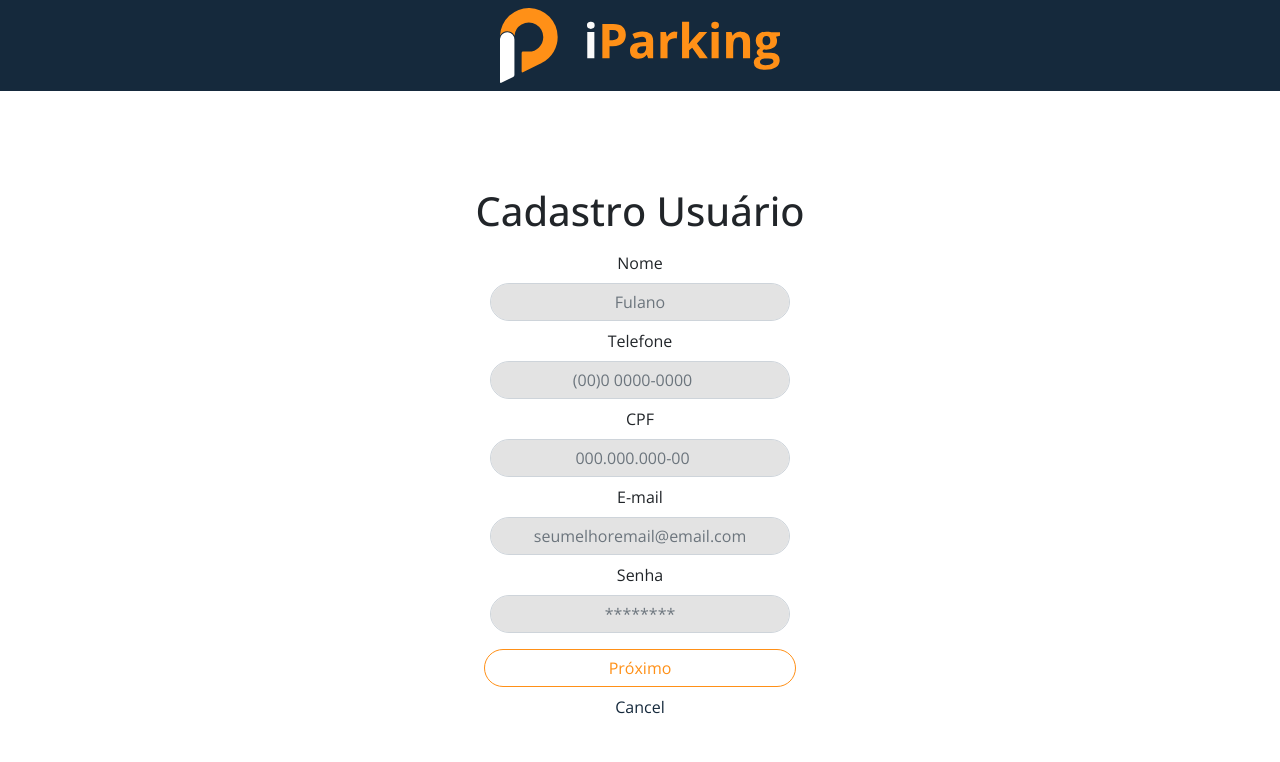
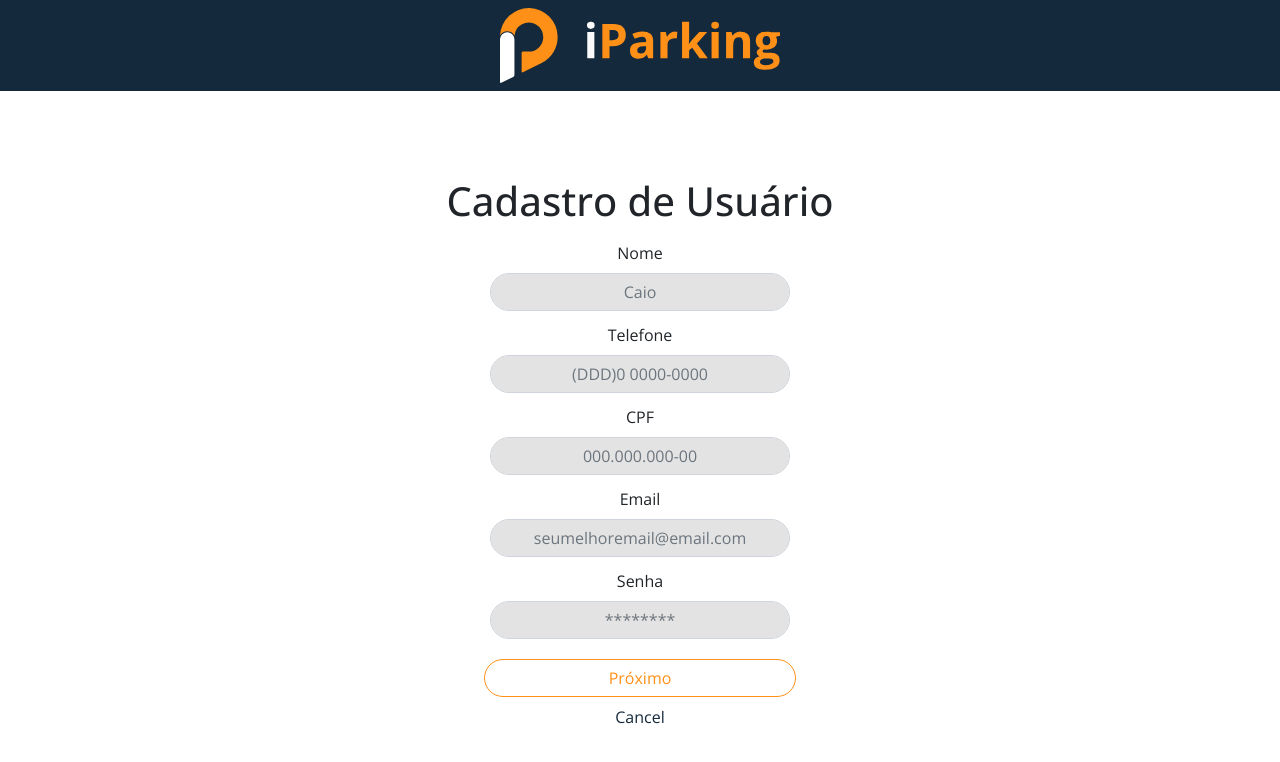
Before and after one commit to luisgomes01/iParking, a React (Vite) app: page /signup in a window 1280 px wide. Shown: the top 762 px of the page. Built offline with nearby package versions, Linux system fonts and the light colour scheme.

Commit message:
Add validation and masks on User registration

```diff
--- a/src/components/IparkingTextField.jsx
+++ b/src/components/IparkingTextField.jsx
@@ -9,6 +9,7 @@ export const IparkingTextField = ({ label, ...props }) => {
       <label className="form-label mt-2" htmlFor={field.name}>
         {label}
       </label>
+
       <input
         className={`customer-input form-control iparking-input text-center ${
           meta.touched && meta.error && 'is-invalid'
@@ -16,6 +17,7 @@ export const IparkingTextField = ({ label, ...props }) => {
         {...field}
         {...props}
       />
+
       <span className="text-danger mt-1">
         <u>
           <i>
--- a/src/index.jsx
+++ b/src/index.jsx
@@ -6,8 +6,4 @@ import ReactDOM from 'react-dom/client'
 
 import App from './App'
 
-ReactDOM.createRoot(document.getElementById('root')).render(
-  <React.StrictMode>
-    <App />
-  </React.StrictMode>
-)
+ReactDOM.createRoot(document.getElementById('root')).render(<App />)
--- a/src/layout/classes.scss
+++ b/src/layout/classes.scss
@@ -99,3 +99,7 @@
   flex-direction: column !important;
   width: 312px !important;
 }
+
+.form-control.is-invalid {
+  border-color: #e54652 !important;
+}
--- a/src/pages/customer/signup/SignupUser.jsx
+++ b/src/pages/customer/signup/SignupUser.jsx
@@ -1,53 +1,74 @@
+import { Form, Formik } from 'formik'
 import React from 'react'
 import { Link } from 'react-router-dom'
 
+import { IparkingTextField } from '../../../components/IparkingTextField'
 import { useRouterDom } from '../../../contexts/RouterDom'
+import { signupUserInitialValues } from '../../../services/initialValues'
+import { signupValidation } from '../../../services/validation'
 import { CONSTANTS } from '../../../utils/constants'
+import { maskCPF, maskPhone } from '../../../utils/masks'
 
 export default function SignupUser() {
   const { navigate } = useRouterDom()
 
   return (
-    <>
+    <Formik
+      initialValues={signupUserInitialValues}
+      validationSchema={signupValidation}
+      onSubmit={values => {
+        // Code to validade if exists in database also goes here
+        console.log(values)
+        navigate('/signup/auto')
+      }}
+    >
+      {({ setFieldValue }) => (
         <div className="align-items-center customer-section d-flex flex-column flex-grow-1 mt-3 justify-content-center">
-        <h1>Cadastro Usuário</h1>
+          <Form>
+            <h1>{CONSTANTS.CUSTOMER_ROUTE.USER_REGISTRATION}</h1>
             <div className="align-items-center d-flex flex-column justify-content-center">
-          <label className="form-label mt-2">Nome</label>
-          <input
-            className="customer-input form-control iparking-input text-center"
-            placeholder="Fulano"
+              <IparkingTextField
+                label={CONSTANTS.CUSTOMER_ROUTE.NAME_LABEL}
+                name="name"
+                placeholder={CONSTANTS.CUSTOMER_ROUTE.NAME}
                 type="text"
               />
-          <label className="form-label  mt-2">Telefone</label>
-          <input
-            className="customer-input form-control iparking-input text-center"
-            placeholder="(00)0 0000-0000"
-            type="number"
+              <IparkingTextField
+                label={CONSTANTS.CUSTOMER_ROUTE.PHONE_LABEL}
+                maxLength={15}
+                name="phone"
+                onChange={event =>
+                  setFieldValue('phone', maskPhone(event.target.value))
+                }
+                placeholder={CONSTANTS.CUSTOMER_ROUTE.PHONE}
+                type="text"
               />
-          <label className="form-label mt-2">CPF</label>
-          <input
-            className="customer-input form-control iparking-input text-center"
-            placeholder="000.000.000-00"
-            type="number"
+
+              <IparkingTextField
+                label={CONSTANTS.CUSTOMER_ROUTE.CPF_LABEL}
+                maxLength={14}
+                name="cpf"
+                onChange={event =>
+                  setFieldValue('cpf', maskCPF(event.target.value))
+                }
+                placeholder={CONSTANTS.CUSTOMER_ROUTE.CPF}
+                type="text"
               />
-          <label className="form-label mt-2">E-mail</label>
-          <input
-            className="customer-input form-control iparking-input text-center"
+
+              <IparkingTextField
+                label={CONSTANTS.CUSTOMER_ROUTE.EMAIL_LABEL}
+                name="email"
                 placeholder={CONSTANTS.CUSTOMER_ROUTE.EMAIL}
                 type="text"
               />
-          <label className="form-label mt-2">Senha</label>
-          <input
-            className="customer-input form-control iparking-input text-center"
+              <IparkingTextField
+                label={CONSTANTS.CUSTOMER_ROUTE.PASSWORD_LABEL}
+                name="password"
                 placeholder={CONSTANTS.CUSTOMER_ROUTE.PASSWORD}
-            type="text"
+                type="password"
               />
               <div className="customer-actions mt-2">
-            <button
-              className="btn btn-outline-primary mt-2"
-              onClick={() => navigate('/signup/auto')}
-              type="button"
-            >
+                <button className="btn btn-outline-primary mt-2" type="submit">
                   {CONSTANTS.CUSTOMER_ACTIONS.NEXT}
                 </button>
                 <Link className="primary mt-2" to="/">
@@ -55,7 +76,9 @@ export default function SignupUser() {
                 </Link>
               </div>
             </div>
+          </Form>
         </div>
-    </>
+      )}
+    </Formik>
   )
 }
--- a/src/services/initialValues.js
+++ b/src/services/initialValues.js
@@ -2,3 +2,11 @@ export const logInInitialValues = {
   email: '',
   password: ''
 }
+
+export const signupUserInitialValues = {
+  cpf: '',
+  email: '',
+  name: '',
+  password: '',
+  phone: ''
+}
--- a/src/services/validation.js
+++ b/src/services/validation.js
@@ -2,7 +2,21 @@ import * as Yup from 'yup'
 
 export const loginValidation = Yup.object({
   email: Yup.string()
-    .email('Email is not valid.')
-    .required('Please enter a valid email.'),
-  password: Yup.string().required('A password is required to proceed.')
+    .email('Email não é válido.')
+    .required('Email é um campo obrigatório.'),
+  password: Yup.string().required('Senha é um campo obrigatório.')
 })
+
+export const signupValidation = Yup.object({
+  cpf: Yup.string()
+    .min(11, 'Insira um CPF.')
+    .required('CPF é um campo obrigatório.'),
+  email: Yup.string()
+    .required('Email é um campo obrigatório')
+    .email('Email inválido.'),
+  name: Yup.string().required('Nome é um campo obrigatório.'),
+  password: Yup.string().required('Senha é um campo obrigatório.'),
+  phone: Yup.string()
+    .required('A phone number is required.')
+    .min(11, 'Certifique-se de por o DDD.')
+})
--- a/src/utils/constants.js
+++ b/src/utils/constants.js
@@ -39,10 +39,17 @@ export const CONSTANTS = {
     SIGNUP: 'Cadastre-se'
   },
   CUSTOMER_ROUTE: {
+    CPF: '000.000.000-00',
+    CPF_LABEL: 'CPF',
     EMAIL: 'seumelhoremail@email.com',
     EMAIL_LABEL: 'Email',
+    NAME: 'Caio',
+    NAME_LABEL: 'Nome',
     PASSWORD: '********',
-    PASSWORD_LABEL: 'Senha'
+    PASSWORD_LABEL: 'Senha',
+    PHONE: '(DDD)0 0000-0000',
+    PHONE_LABEL: 'Telefone',
+    USER_REGISTRATION: 'Cadastro de Usuário'
   },
 
   PARK_WAS_NEVER_THAT_EASY: 'Estacionar nunca foi tão fácil.'
--- /dev/null
+++ b/src/utils/masks.js
@@ -0,0 +1,13 @@
+export function maskCPF(value) {
+  value = value.replace(/\D/g, '')
+  value = value.replace(/^(\d{3})(\d{3})(\d)/g, '$1.$2.$3')
+  value = value.replace(/(\d)(\d{2})$/, '$1-$2')
+  return value
+}
+
+export function maskPhone(value) {
+  value = value.replace(/\D/g, '') // Remove tudo o que não é dígito
+  value = value.replace(/^(\d{2})(\d)/g, '($1) $2') // Coloca parênteses em volta dos dois primeiros dígitos
+  value = value.replace(/(\d)(\d{4})$/, '$1-$2') // Coloca hífen entre o quarto e o quinto dígitos
+  return value
+}
```
Lines whose indentation alone changed are shown as unchanged.
